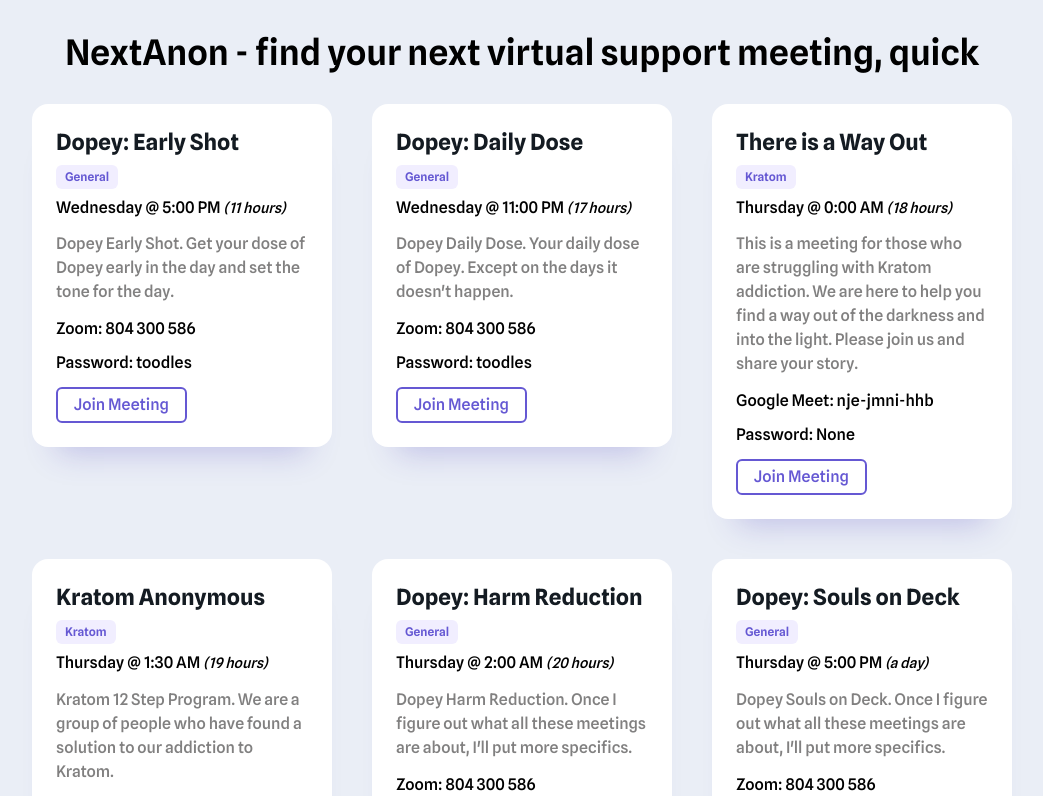
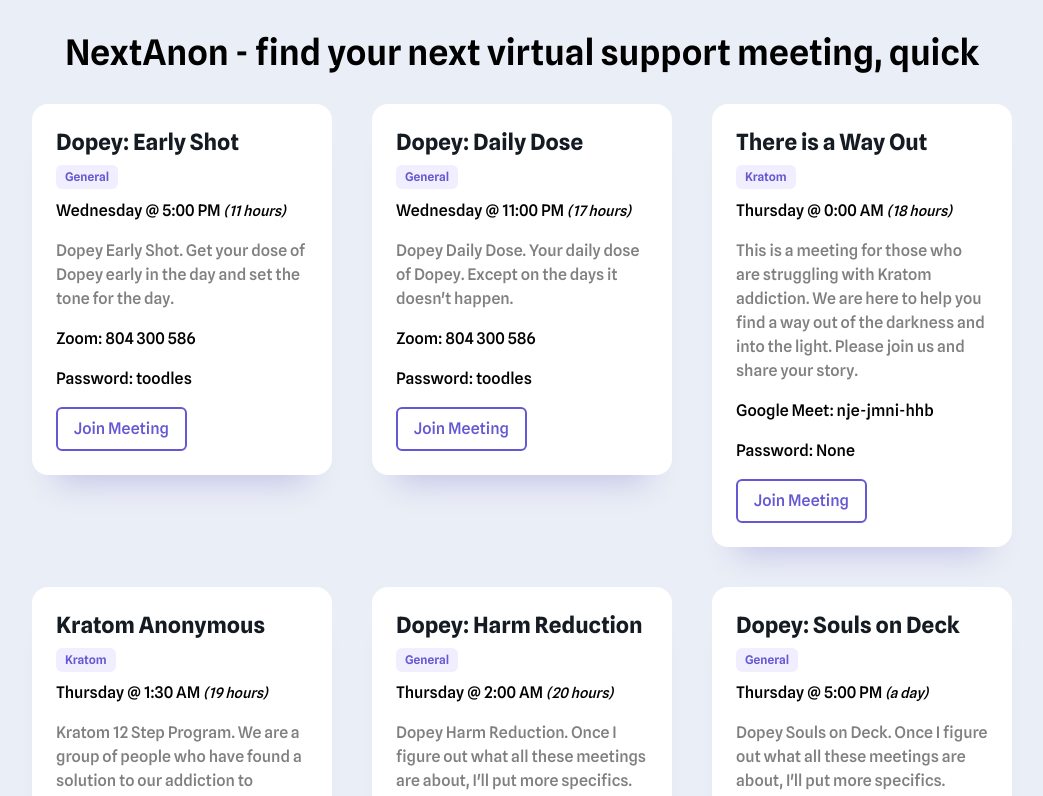
Before and after one commit to mclifford82/nextanon, a React (Create React App) app: page / in a window 1280 px wide. Shown: the top 796 px of the page, without its empty margins (118-1161 px from the left). Built offline with nearby package versions, Linux system fonts and the light colour scheme.

Commit message:
Updating data_utc.json

```diff
--- a/public/data_utc.json
+++ b/public/data_utc.json
@@ -86,7 +86,7 @@
         "id": 7,
         "name": "Dopey: Kratom",
         "meeting_type": "Kratom",
-        "meeting_link": "https://zoom.us/j/804300586",
+        "meeting_link": "https://us02web.zoom.us/j/804300586?pwd=cGticmUrUEk0RXVoKy92aUhSRVBqUT09",
         "meeting_service": "Zoom",
         "meeting_service_code": "804300586",
         "meeting_pw": "toodles",
@@ -100,7 +100,7 @@
         "id": 8,
         "name": "Dopey: Kratom",
         "meeting_type": "Kratom",
-        "meeting_link": "https://zoom.us/j/804300586",
+        "meeting_link": "https://us02web.zoom.us/j/804300586?pwd=cGticmUrUEk0RXVoKy92aUhSRVBqUT09",
         "meeting_service": "Zoom",
         "meeting_service_code": "804300586",
         "meeting_pw": "toodles",
@@ -128,7 +128,7 @@
         "id": 10,
         "name": "Dopey: Dicky Bird",
         "meeting_type": "General",
-        "meeting_link": "https://zoom.us/j/804300586",
+        "meeting_link": "https://us02web.zoom.us/j/804300586?pwd=cGticmUrUEk0RXVoKy92aUhSRVBqUT09",
         "meeting_service": "Zoom",
         "meeting_service_code": "804300586",
         "meeting_pw": "toodles",
@@ -142,7 +142,7 @@
         "id": 11,
         "name": "Dopey: Daily Dose",
         "meeting_type": "General",
-        "meeting_link": "https://zoom.us/j/804300586",
+        "meeting_link": "https://us02web.zoom.us/j/804300586?pwd=cGticmUrUEk0RXVoKy92aUhSRVBqUT09",
         "meeting_service": "Zoom",
         "meeting_service_code": "804300586",
         "meeting_pw": "toodles",
@@ -156,7 +156,7 @@
         "id": 12,
         "name": "Dopey: Secret Meeting",
         "meeting_type": "General",
-        "meeting_link": "https://zoom.us/j/804300586",
+        "meeting_link": "https://us02web.zoom.us/j/804300586?pwd=cGticmUrUEk0RXVoKy92aUhSRVBqUT09",
         "meeting_service": "Zoom",
         "meeting_service_code": "804300586",
         "meeting_pw": "toodles",
@@ -170,7 +170,7 @@
         "id": 13,
         "name": "Dopey: Book Study",
         "meeting_type": "General",
-        "meeting_link": "https://zoom.us/j/804300586",
+        "meeting_link": "https://us02web.zoom.us/j/804300586?pwd=cGticmUrUEk0RXVoKy92aUhSRVBqUT09",
         "meeting_service": "Zoom",
         "meeting_service_code": "804300586",
         "meeting_pw": "toodles",
@@ -184,7 +184,7 @@
         "id": 14,
         "name": "Dopey: Talking Circle",
         "meeting_type": "General",
-        "meeting_link": "https://zoom.us/j/804300586",
+        "meeting_link": "https://us02web.zoom.us/j/804300586?pwd=cGticmUrUEk0RXVoKy92aUhSRVBqUT09",
         "meeting_service": "Zoom",
         "meeting_service_code": "804300586",
         "meeting_pw": "toodles",
@@ -198,7 +198,7 @@
         "id": 15,
         "name": "Dopey: Sangha",
         "meeting_type": "General",
-        "meeting_link": "https://zoom.us/j/804300586",
+        "meeting_link": "https://us02web.zoom.us/j/804300586?pwd=cGticmUrUEk0RXVoKy92aUhSRVBqUT09",
         "meeting_service": "Zoom",
         "meeting_service_code": "804300586",
         "meeting_pw": "toodles",
@@ -212,7 +212,7 @@
         "id": 16,
         "name": "Dopey: Take Me Home",
         "meeting_type": "General",
-        "meeting_link": "https://zoom.us/j/804300586",
+        "meeting_link": "https://us02web.zoom.us/j/804300586?pwd=cGticmUrUEk0RXVoKy92aUhSRVBqUT09",
         "meeting_service": "Zoom",
         "meeting_service_code": "804300586",
         "meeting_pw": "toodles",
@@ -226,7 +226,7 @@
         "id": 17,
         "name": "Dopey: Early Shot",
         "meeting_type": "General",
-        "meeting_link": "https://zoom.us/j/804300586",
+        "meeting_link": "https://us02web.zoom.us/j/804300586?pwd=cGticmUrUEk0RXVoKy92aUhSRVBqUT09",
         "meeting_service": "Zoom",
         "meeting_service_code": "804300586",
         "meeting_pw": "toodles",
@@ -240,7 +240,7 @@
         "id": 18,
         "name": "Dopey: Daily Dose",
         "meeting_type": "General",
-        "meeting_link": "https://zoom.us/j/804300586",
+        "meeting_link": "https://us02web.zoom.us/j/804300586?pwd=cGticmUrUEk0RXVoKy92aUhSRVBqUT09",
         "meeting_service": "Zoom",
         "meeting_service_code": "804300586",
         "meeting_pw": "toodles",
@@ -254,7 +254,7 @@
         "id": 19,
         "name": "Dopey: Harm Reduction",
         "meeting_type": "General",
-        "meeting_link": "https://zoom.us/j/804300586",
+        "meeting_link": "https://us02web.zoom.us/j/804300586?pwd=cGticmUrUEk0RXVoKy92aUhSRVBqUT09",
         "meeting_service": "Zoom",
         "meeting_service_code": "804300586",
         "meeting_pw": "toodles",
@@ -268,7 +268,7 @@
         "id": 20,
         "name": "Dopey: Souls on Deck",
         "meeting_type": "General",
-        "meeting_link": "https://zoom.us/j/804300586",
+        "meeting_link": "https://us02web.zoom.us/j/804300586?pwd=cGticmUrUEk0RXVoKy92aUhSRVBqUT09",
         "meeting_service": "Zoom",
         "meeting_service_code": "804300586",
         "meeting_pw": "toodles",
@@ -282,7 +282,7 @@
         "id": 21,
         "name": "Dopey: NA",
         "meeting_type": "NA",
-        "meeting_link": "https://zoom.us/j/804300586",
+        "meeting_link": "https://us02web.zoom.us/j/804300586?pwd=cGticmUrUEk0RXVoKy92aUhSRVBqUT09",
         "meeting_service": "Zoom",
         "meeting_service_code": "804300586",
         "meeting_pw": "toodles",
@@ -296,7 +296,7 @@
         "id": 22,
         "name": "Dopey: Early Shot",
         "meeting_type": "General",
-        "meeting_link": "https://zoom.us/j/804300586",
+        "meeting_link": "https://us02web.zoom.us/j/804300586?pwd=cGticmUrUEk0RXVoKy92aUhSRVBqUT09",
         "meeting_service": "Zoom",
         "meeting_service_code": "804300586",
         "meeting_pw": "toodles",
@@ -310,7 +310,7 @@
         "id": 23,
         "name": "Dopey: Daily Dose",
         "meeting_type": "General",
-        "meeting_link": "https://zoom.us/j/804300586",
+        "meeting_link": "https://us02web.zoom.us/j/804300586?pwd=cGticmUrUEk0RXVoKy92aUhSRVBqUT09",
         "meeting_service": "Zoom",
         "meeting_service_code": "804300586",
         "meeting_pw": "toodles",
@@ -324,7 +324,7 @@
         "id": 24,
         "name": "Dopey: Speaker Meeting",
         "meeting_type": "General",
-        "meeting_link": "https://zoom.us/j/804300586",
+        "meeting_link": "https://us02web.zoom.us/j/804300586?pwd=cGticmUrUEk0RXVoKy92aUhSRVBqUT09",
         "meeting_service": "Zoom",
         "meeting_service_code": "804300586",
         "meeting_pw": "toodles",
@@ -338,7 +338,7 @@
         "id": 25,
         "name": "Dopey: Women's Meeting",
         "meeting_type": "General",
-        "meeting_link": "https://zoom.us/j/804300586",
+        "meeting_link": "https://us02web.zoom.us/j/804300586?pwd=cGticmUrUEk0RXVoKy92aUhSRVBqUT09",
         "meeting_service": "Zoom",
         "meeting_service_code": "804300586",
         "meeting_pw": "toodles",
@@ -352,7 +352,7 @@
         "id": 26,
         "name": "Dopey: Men's Meeting",
         "meeting_type": "General",
-        "meeting_link": "https://zoom.us/j/804300586",
+        "meeting_link": "https://us02web.zoom.us/j/804300586?pwd=cGticmUrUEk0RXVoKy92aUhSRVBqUT09",
         "meeting_service": "Zoom",
         "meeting_service_code": "804300586",
         "meeting_pw": "toodles",
@@ -366,7 +366,7 @@
         "id": 27,
         "name": "Dopey: Worst Meeting Ever",
         "meeting_type": "General",
-        "meeting_link": "https://zoom.us/j/804300586",
+        "meeting_link": "https://us02web.zoom.us/j/804300586?pwd=cGticmUrUEk0RXVoKy92aUhSRVBqUT09",
         "meeting_service_code": "804300586",
         "meeting_service": "Zoom",
         "meeting_pw": "toodles",
@@ -380,7 +380,7 @@
         "id": 28,
         "name": "Dopey: Codependency",
         "meeting_type": "General",
-        "meeting_link": "https://zoom.us/j/804300586",
+        "meeting_link": "https://us02web.zoom.us/j/804300586?pwd=cGticmUrUEk0RXVoKy92aUhSRVBqUT09",
         "meeting_service_code": "804300586",
         "meeting_service": "Zoom",
         "meeting_pw": "toodles",
@@ -394,7 +394,7 @@
         "id": 29,
         "name": "Dopey: Not Birds",
         "meeting_type": "General",
-        "meeting_link": "https://zoom.us/j/804300586",
+        "meeting_link": "https://us02web.zoom.us/j/804300586?pwd=cGticmUrUEk0RXVoKy92aUhSRVBqUT09",
         "meeting_service": "Zoom",
         "meeting_service_code": "804300586",
         "meeting_pw": "toodles",
@@ -408,7 +408,7 @@
         "id": 30,
         "name": "Dopey: Big Book",
         "meeting_type": "General",
-        "meeting_link": "https://zoom.us/j/804300586",
+        "meeting_link": "https://us02web.zoom.us/j/804300586?pwd=cGticmUrUEk0RXVoKy92aUhSRVBqUT09",
         "meeting_service": "Zoom",
         "meeting_service_code": "804300586",
         "meeting_pw": "toodles",
@@ -422,7 +422,7 @@
         "id": 31,
         "name": "Dopey: Self Actualization",
         "meeting_type": "General",
-        "meeting_link": "https://zoom.us/j/804300586",
+        "meeting_link": "https://us02web.zoom.us/j/804300586?pwd=cGticmUrUEk0RXVoKy92aUhSRVBqUT09",
         "meeting_service": "Zoom",
         "meeting_service_code": "804300586",
         "meeting_pw": "toodles",
@@ -445,5 +445,19 @@
         "meeting_time_minute": 0,
         "meeting_tz": "UTC",
         "meeting_notes": "This is a meeting for those who are struggling with Kratom addiction. We are here to help you find a way out of the darkness and into the light. Please join us and share your story."
+    },
+    {
+        "id": 33,
+        "name": "There is a Way Out",
+        "meeting_type": "Kratom",
+        "meeting_link": "https://meet.google.com/nje-jmni-hhb",
+        "meeting_service": "Google Meet",
+        "meeting_service_code": "nje-jmni-hhb",
+        "meeting_pw": "None",
+        "meeting_day": 1,
+        "meeting_time_hour": 0,
+        "meeting_time_minute": 0,
+        "meeting_tz": "UTC",
+        "meeting_notes": "This is a meeting for those who are struggling with Kratom addiction. We are here to help you find a way out of the darkness and into the light. Please join us and share your story."
     }
 ]
--- a/src/Components/MeetingCard/MeetingCard.scss
+++ b/src/Components/MeetingCard/MeetingCard.scss
@@ -43,13 +43,11 @@
 
 	.smol {
 		font-weight: 500;
-		line-height: 1.1rem;
 	}
 
 	.smoler {
 		font-size: 0.9rem;
 		font-weight: 500;
-		line-height: 1.1rem;
 	}
 
 	.info {
@@ -58,7 +56,6 @@
 	}
 
 	.button {
-		line-height: 1;
 		background-color: var(--c-white);
 		border: 2px solid var(--c-indigo);
 		color: var(--c-indigo);
```
